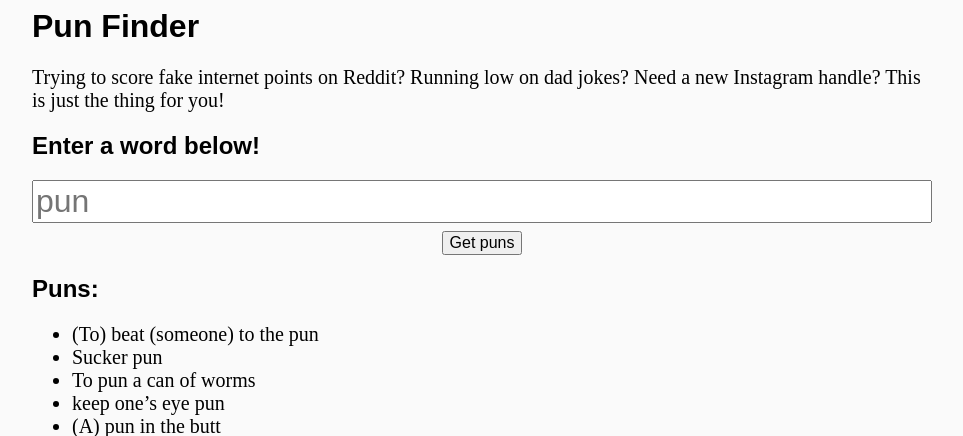
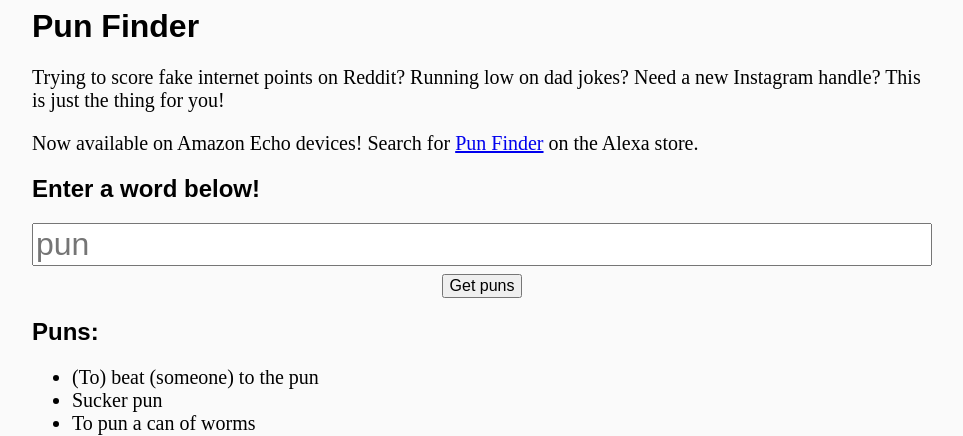
Before and after one commit to ssaamm/pun-generator, a Flask app: page / in a window 1280 px wide. Shown: the top 436 px of the page, without its empty margins (158-1121 px from the left). Run offline with Flask 2, Linux system fonts and the light colour scheme; parts of the project's set-up code (start-up, migrations or seed data) failed here and were passed over.

Commit message:
Add Alexa store link

```diff
--- a/src/templates/index.html
+++ b/src/templates/index.html
@@ -12,6 +12,7 @@
         <div class="content">
             <h1>Pun Finder</h1>
             <p>Trying to score fake internet points on Reddit? Running low on dad jokes? Need a new Instagram handle? This is just the thing for you!</p>
+            <p>Now available on Amazon Echo devices! Search for <a href="https://skills-store.amazon.com/deeplink/dp/B07959NLWB">Pun Finder</a> on the Alexa store.</p>
 
             <h2>Enter a word below!</h2>
 
```
